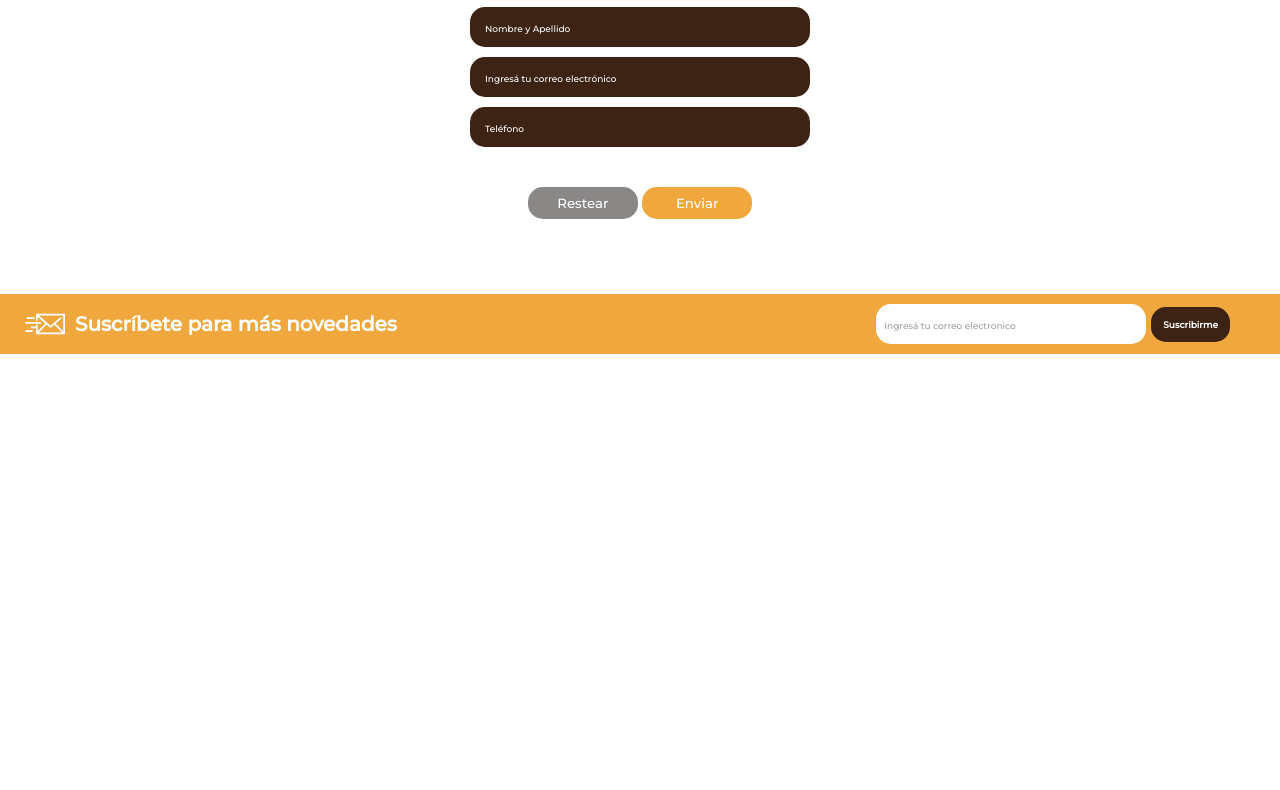
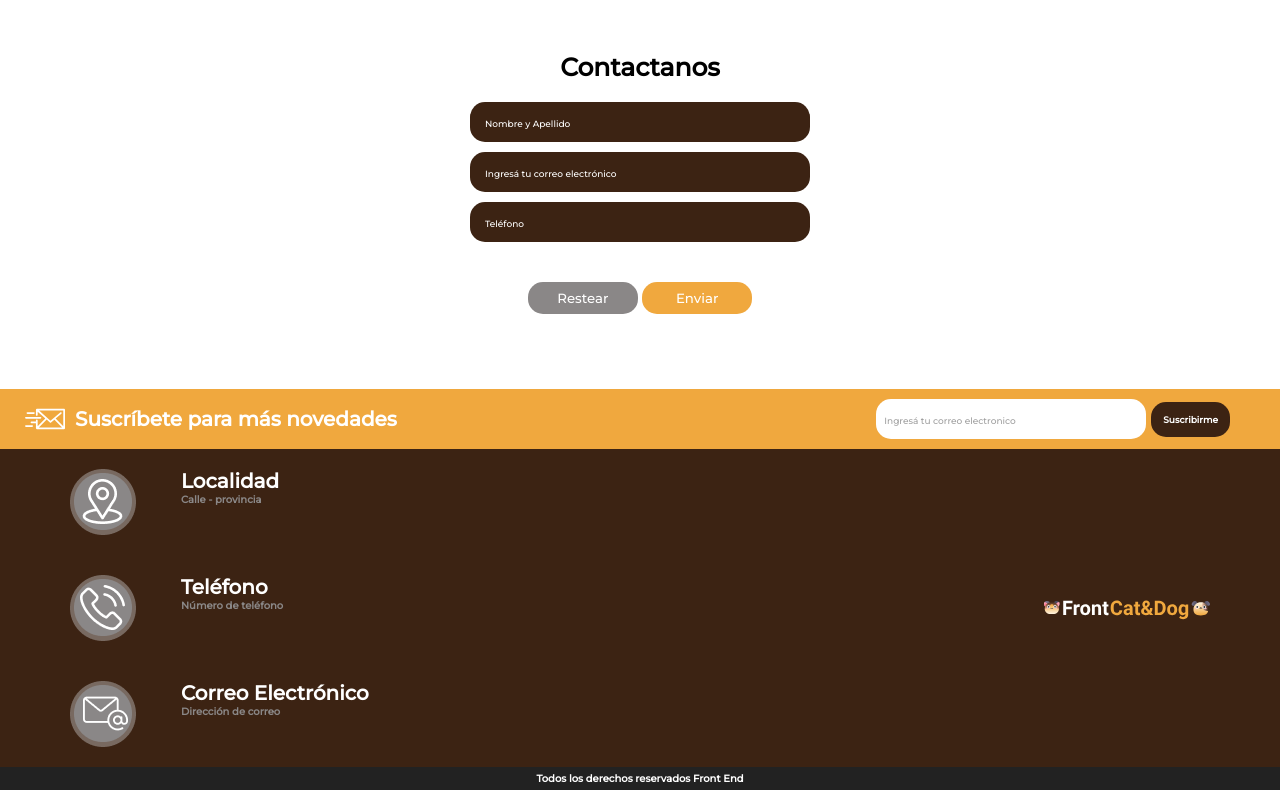
Before and after one commit to Hyongen/Petshop, a plain HTML site: page index.html in a window 1280 px wide. Shown: the part 1157-1947 px from the top of the page. Before the commit the page ends 1511 px from the top, so only its background shows below. Drawn offline with Linux system fonts and the light colour scheme.

Commit message:
Agregar Footer

```diff
--- a/css/style.css
+++ b/css/style.css
@@ -17,9 +17,34 @@ header .topHeader{
     padding: 4px 60px 4px 90px;
     font-size: 10px;
 }
-.topHeader>span{
-    padding-left:12px;
+.topHeader form{
+
 }
+.topHeader > div select{
+    color:aliceblue;
+    background-color: transparent;
+    text-decoration: none;
+    border: 0px;
+    outline: none;
+    box-shadow: none;
+    border-style: none;
+
+
+}
+.topHeader > div select:hover{
+    outline: none;
+    border: transparent;
+
+}
+.topHeader > div select option{
+    color:black;
+    background-color: transparent;
+    text-decoration: none;
+    border:none;
+}
+
+
+
 header .navHeader{
     display: flex;
     justify-content: space-between;
@@ -81,7 +106,7 @@ main .product{
     align-items: center;
 }
 .productTop h2{
-    padding-top: 10px
+    padding-top: 10px;
     color: #3C2313;
     font-size: 40px;
 }
@@ -108,7 +133,6 @@ main .product{
     color: #F0A83E;
     font-size: 15px;
     font-weight: 500;
-}
 }
 
 /* -------------------------------------------------------- */
@@ -211,3 +235,42 @@ main .subscription{
     padding:12px;
     margin-right: 50px;
 }
+
+/* -------------------------------------------------------- */
+
+footer > .footerLinks{
+    display:flex;
+    justify-content: space-between;
+    align-items: center;
+    background-color: #3C2313;
+    padding: 0px 70px;
+}
+.footerLinks .linksItems{
+    display: flex;
+    gap: 20px;
+    padding: 20px 0px;
+}
+.linksItems > div{
+    padding-left: 25px;
+}
+.linksItems h4{
+    font-weight: 700;
+    font-size: 20px;
+    color: #FFFFFF;
+}
+.linksItems p{
+    font-weight: 700;
+    font-size: 10px;
+    color: #8A8787;
+}
+
+footer > .footerBottom{
+    background-color:#222222;
+    text-align: center;
+}
+.footerBottom p{
+    color:white;
+    font-weight: 700;
+    font-size: 10px;
+    padding: 5px 0px;
+}
--- a/index.html
+++ b/index.html
@@ -12,8 +12,16 @@
         <div class="topHeader">
             <p>Grandes ofertas en comederos</p>
             <div>
-                <span>Español</span>
-                <span>ARS$</span>
+                <form action="">
+                    <select name="idioma" >
+                        <option value="Español">Español</option>
+                        <option value="English">English</option>
+                    </select>
+                    <select name="moneda" >
+                        <option value="Español">Español</option>
+                        <option value="Español">Español</option>
+                    </select>
+                </form>
             </div>
         </div>
         <div class="navHeader">
@@ -70,9 +78,9 @@
         <section class="form">
             <h2>Contactanos</h2>
             <form>
-                <input class="inputText" type="text" id="fname" placeholder="Nombre y Apellido">
-                <input class="inputText" type="text" id="fmail" placeholder="Ingresá tu correo electrónico">
-                <input class="inputText" type="text" id="fphone" placeholder="Teléfono">
+                <input class="inputText" type="text" id="fname" placeholder="Nombre y Apellido" required>
+                <input class="inputText" type="mail" id="fmail" placeholder="Ingresá tu correo electrónico" required>
+                <input class="inputText" type="number" id="fphone" placeholder="Teléfono" required>
                 <div>
                     <input class="ctaReset" type="submit" value="Restear">
                     <input class="ctaSubmit" type="reset" value="Enviar">
@@ -93,9 +101,35 @@
     </main>
 
     <footer>
-        <div class="footerLinks">
-
-        </div>
+        <section class="footerLinks">
+            <div>
+                <div class="linksItems">
+                    <img src="img/Icono_mapa.png" alt="">
+                    <div>
+                        <h4>Localidad</h4>
+                        <p>Calle - provincia</p>
+                    </div>
+                </div>
+                <div class="linksItems">
+                    <img src="img/Icono_Phone.png" alt="">
+                    <div>
+                        <h4>Teléfono</h4>
+                        <p>Número de teléfono</p>
+                    </div>
+                </div>
+                <div class="linksItems">
+                    <img src="img/Icono_mail.png" alt="">
+                    <div>
+                        <h4>Correo Electrónico</h4>
+                        <p>Dirección de correo</p>
+                    </div>
+                </div>
+            </div>
+            <img src="img/logo_inverso.svg" alt="">
+        </section>
+        <section class="footerBottom">
+            <p>Todos los derechos reservados Front End</p>
+        </section>
     </footer>
 
 </body>
```
Also changed, not shown: img/Icono_Phone.png (added), img/Icono_mail.png (added), img/Icono_mapa.png (added), img/logo_inverso.svg (added).
